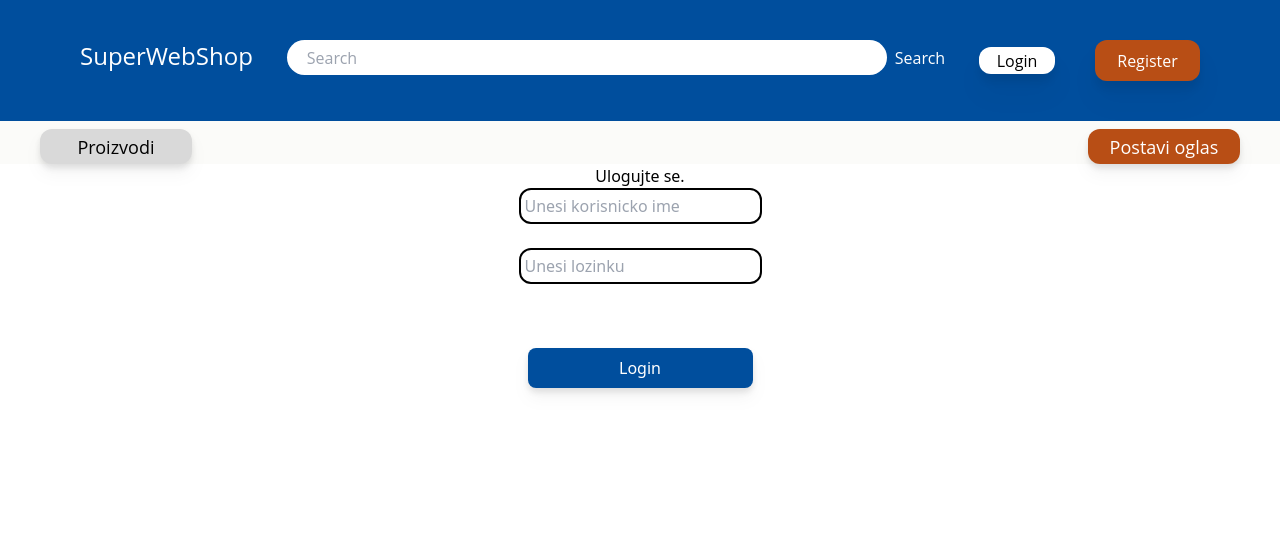
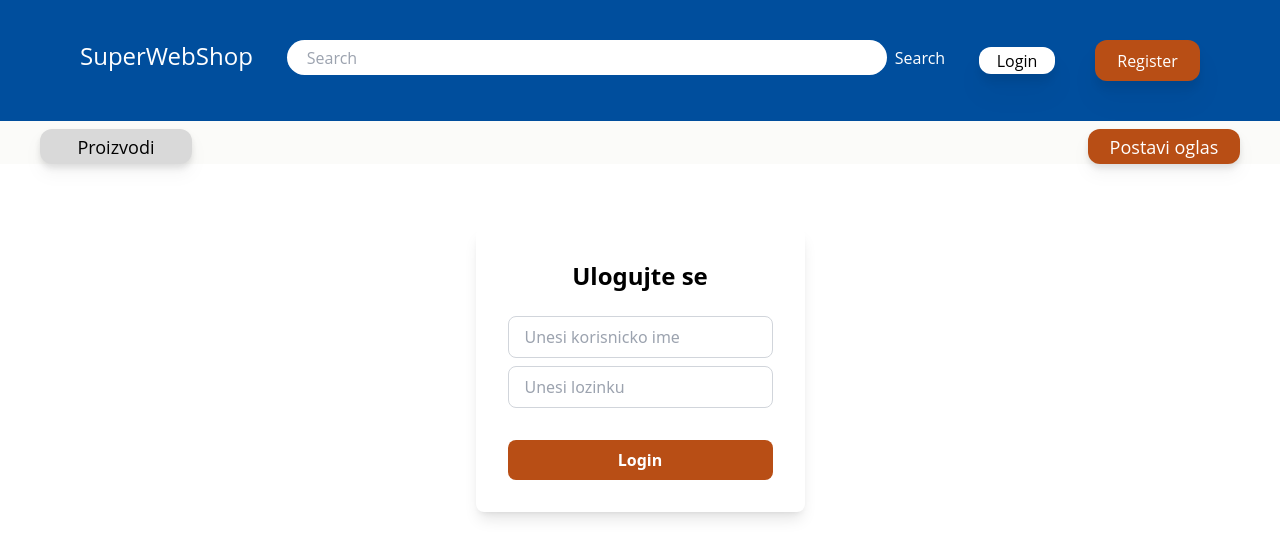
Before and after one commit to kzi-nastava/project-web-in-2024-team-5, a Vue app in the folder web-shop/src/main/resources/superfrontend/: page /login in a window 1280 px wide. Shown: the top 558 px of the page. Built offline with nearby package versions, Linux system fonts and the light colour scheme; no server answers.

Commit message:
Login ui improvement

```diff
--- a/web-shop/src/main/resources/superfrontend/src/components/HomePage.vue
+++ b/web-shop/src/main/resources/superfrontend/src/components/HomePage.vue
@@ -7,7 +7,7 @@
     </div>
     <div class="container w-[1200px]">
       <h1 class="absolute top-[83px] text-5xl left-[18.75%] font-extrabold">
-        Big Hero Title
+        Super web shop
       </h1>
       <p class="absolute top-[183px] text-xl left-[18.75%] w-96 text-left">
         Lorem ipsum dolor sit amet, consectetur adipiscing elit, sed do eiusmod
@@ -104,7 +104,7 @@
 
 <script>
 import axios from "axios";
-import { getImageUrl } from "./utils.js";
+import { fetchSelf, getImageUrl } from "./utils.js";
 import { retrieveProducts } from "./utils.js";
 import ProductCard from "@/components/ProductCardComp.vue";
 export default {
@@ -121,8 +121,9 @@ export default {
       this.products = response;
     },
   },
-  created() {
+  async created() {
     this.fetchProducts();
+    const res = await fetchSelf()
   },
   components: {
     ProductCard,
--- a/web-shop/src/main/resources/superfrontend/src/components/LoginPage.vue
+++ b/web-shop/src/main/resources/superfrontend/src/components/LoginPage.vue
@@ -1,23 +1,26 @@
 <template>
+  <section class="py-16">
     <div class="w-[1200px] flex flex-col justify-items-center items-center m-auto">
-    <div v-if="!isLoggedIn" class="text-center">
-      <h2>Ulogujte se.</h2>
+      <div v-if="!isLoggedIn" class="max-w-md p-8 bg-white rounded-lg shadow-lg">
+        <h1 class="text-2xl font-bold mb-6 text-center">
+          Ulogujte se
+        </h1>
         <p class="flex flex-row"></p>
         <form @submit.prevent="loginUser">
-        <input class="border-[2px] border-black rounded-xl p-1" v-model="user.username" type="text" name="user.username"
-          required placeholder="Unesi korisnicko ime" />
+          <input class="w-full px-4 py-2 mb-2 border border-gray-300 rounded-lg" v-model="user.username" type="text"
+            name="user.username" required placeholder="Unesi korisnicko ime" />
           <br />
-        <br />
-        <input class="border-[2px] border-black rounded-xl p-1" v-model="user.password" type="password"
+          <input class="w-full px-4 py-2 mb-2 border border-gray-300 rounded-lg" v-model="user.password" type="password"
             name="user.password" required placeholder="Unesi lozinku" />
           <br />
           <br />
-        <button class="mt-10 rounded-lg bg-[#004E9D] text-white w-[225px] h-[40px] drop-shadow-lg" type="submit">
+          <button class="w-full px-4 py-2 bg-[#B84E15] text-white font-bold rounded-lg" type="submit">
             Login
           </button>
         </form>
       </div>
     </div>
+  </section>
 </template>
 
 <script>
@@ -45,10 +48,10 @@ export default {
     async loginUser() {
       try {
         const response = await axios.post("http://localhost:8080/api/v1/login", this.user, { withCredentials: true });
-        if(response.data.role === "admin") {
+        if (response.data.role === "admin") {
           this.$router.push("/dashboard")
         }
-        else if(response.data) {
+        else if (response.data) {
           this.$router.push("/")
         }
       } catch (error) {
--- a/web-shop/src/main/resources/superfrontend/src/components/LogoutPage.vue
+++ b/web-shop/src/main/resources/superfrontend/src/components/LogoutPage.vue
@@ -1,18 +1,18 @@
 <template>
-  <div
-    class="w-[1200px] flex flex-col justify-items-center items-center m-auto"
-  >
-    <div class="text-center">
-      <h2>Izlogujte se.</h2>
-      <p class="flex flex-row"></p>
-      <button
-        class="mt-10 rounded-lg bg-[#004E9D] text-white w-[225px] h-[40px] drop-shadow-lg"
-        @click.on="logoutUser"
-      >
-        Logout
-      </button>
+  <section class="py-14">
+    <div class="w-[1200px] flex flex-col justify-items-center items-center m-auto">
+      <div class="text-center">
+        <h1 class="text-2xl font-bold mb-6 text-center">
+          Izlogujte se
+        </h1>
+        <p class="flex flex-row"></p>
+        <button class="mt-2 rounded-lg bg-[#B84E15] text-white w-[225px] h-[40px] drop-shadow-lg"
+          @click.on="logoutUser">
+          Logout
+        </button>
+      </div>
     </div>
-  </div>
+  </section>
 </template>
 
 <script>
```
Lines whose indentation alone changed are shown as unchanged.
